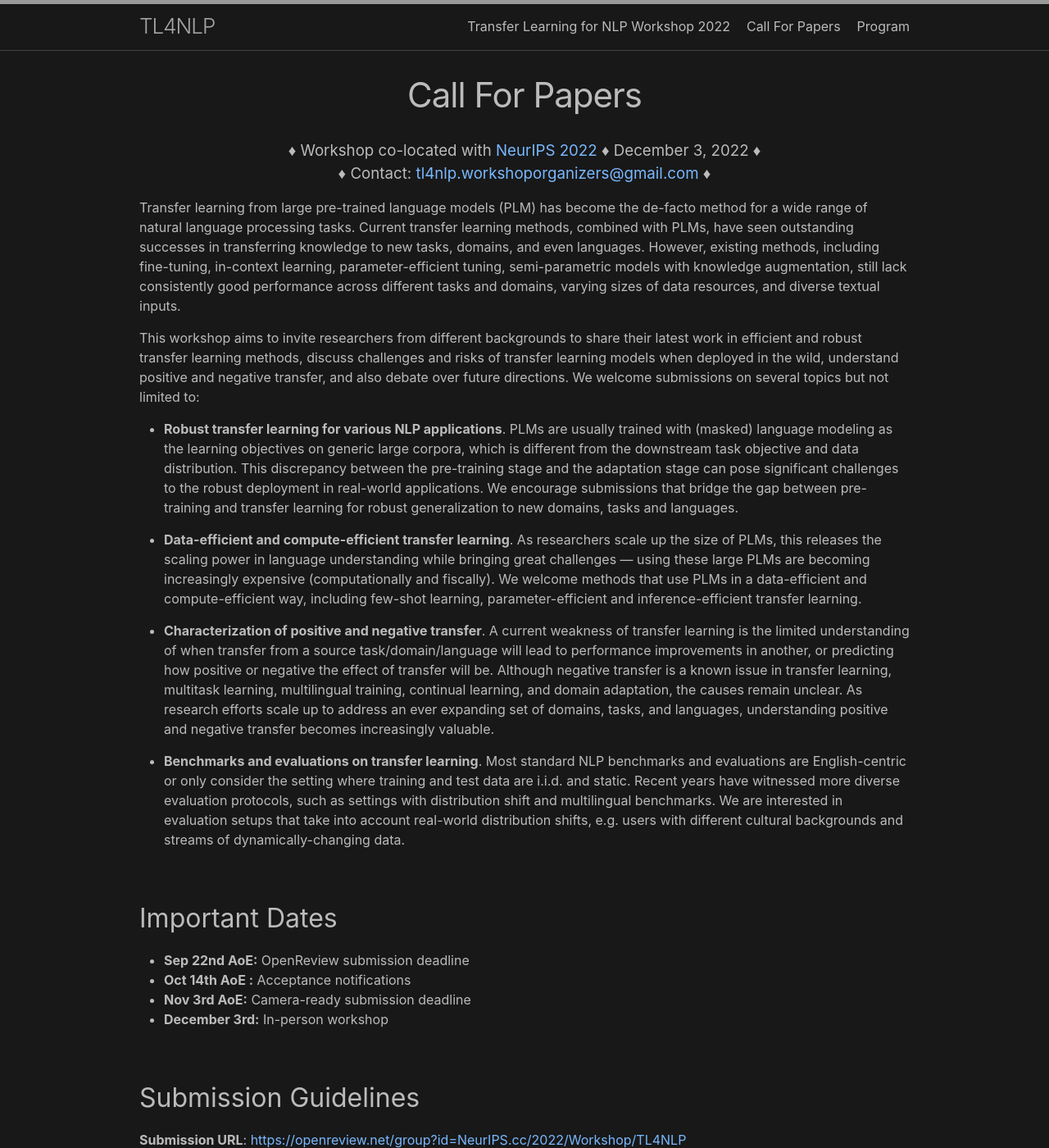
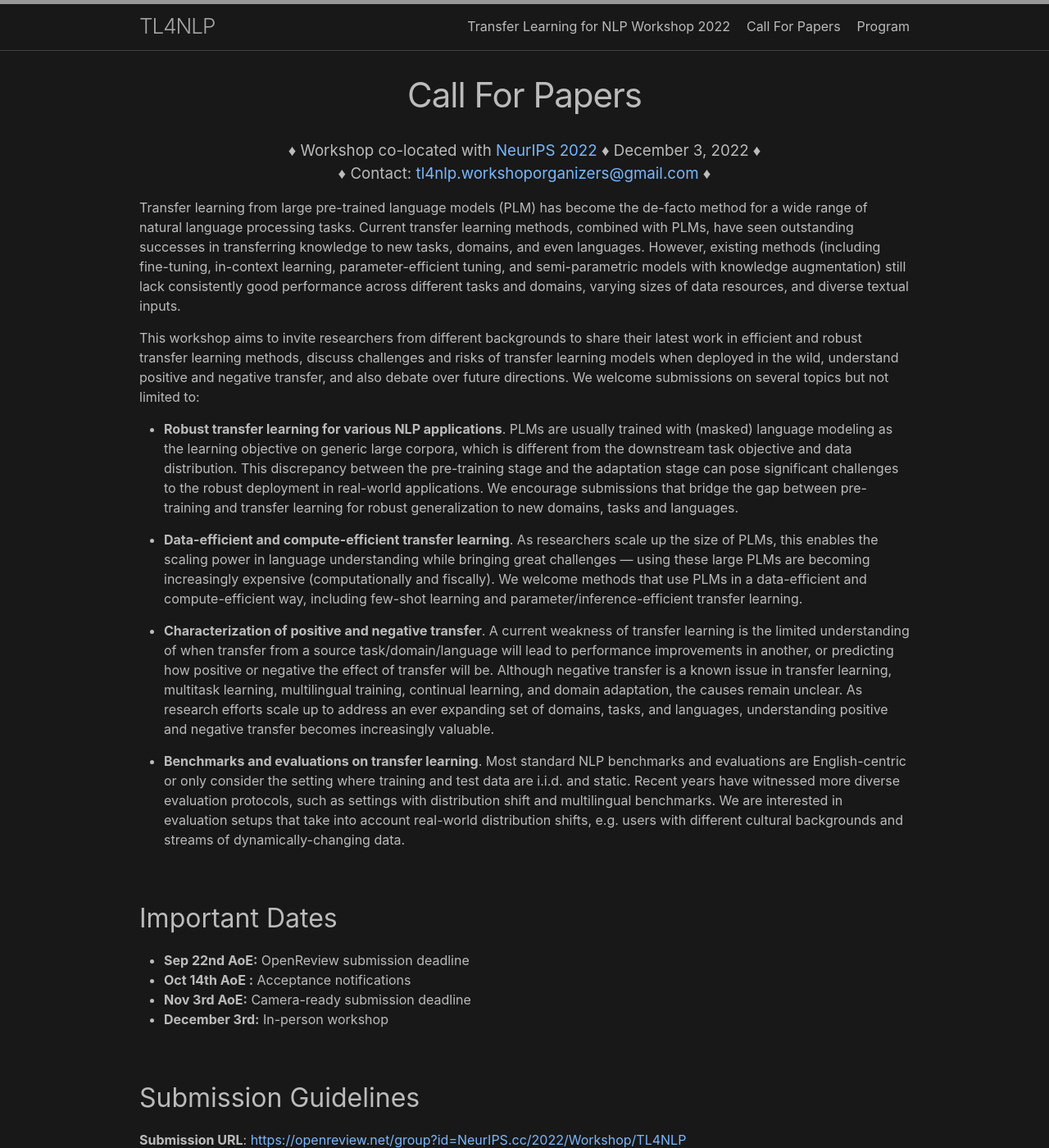
Before and after one commit to TL4NLP/TL4NLP.github.io, a Jekyll site: the page built from calls.markdown, in a window 1280 px wide and 1400 px high. Shown: the whole window at 82% size. Built offline with Jekyll 4.4.1, drawn with Linux system fonts in a browser that asks for light colours; some of the changed text lies outside the part shown.

Commit message:
minor edits

```diff
--- a/calls.markdown
+++ b/calls.markdown
@@ -5,13 +5,13 @@ permalink: /Calls/
 nav_order: 2
 ---
 
-Transfer learning from large pre-trained language models (PLM) has become the de-facto method for a wide range of natural language processing tasks. Current transfer learning methods, combined with PLMs, have seen outstanding successes in transferring knowledge to new tasks, domains, and even languages. However, existing methods, including fine-tuning, in-context learning, parameter-efficient tuning, semi-parametric models with knowledge augmentation, still lack consistently good performance across different tasks and domains, varying sizes of data resources, and diverse textual inputs.
+Transfer learning from large pre-trained language models (PLM) has become the de-facto method for a wide range of natural language processing tasks. Current transfer learning methods, combined with PLMs, have seen outstanding successes in transferring knowledge to new tasks, domains, and even languages. However, existing methods (including fine-tuning, in-context learning, parameter-efficient tuning, and semi-parametric models with knowledge augmentation) still lack consistently good performance across different tasks and domains, varying sizes of data resources, and diverse textual inputs.
 
 This workshop aims to invite researchers from different backgrounds to share their latest work in efficient and robust transfer learning methods, discuss challenges and risks of transfer learning models when deployed in the wild, understand positive and negative transfer, and also debate over future directions. We welcome submissions on several topics but not limited to:
 
-- **Robust transfer learning for various NLP applications**. PLMs are usually trained with (masked) language modeling as the learning objectives on generic large corpora, which is different from the downstream task objective and data distribution. This discrepancy between the pre-training stage and the adaptation stage can pose significant challenges to the robust deployment in real-world applications. We encourage submissions that bridge the gap between pre-training and transfer learning for robust generalization to new domains, tasks and languages.
+- **Robust transfer learning for various NLP applications**. PLMs are usually trained with (masked) language modeling as the learning objective on generic large corpora, which is different from the downstream task objective and data distribution. This discrepancy between the pre-training stage and the adaptation stage can pose significant challenges to the robust deployment in real-world applications. We encourage submissions that bridge the gap between pre-training and transfer learning for robust generalization to new domains, tasks and languages.
 
-- **Data-efficient and compute-efficient transfer learning**. As researchers scale up the size of PLMs, this releases the scaling power in language understanding while bringing great challenges — using these large PLMs are becoming increasingly expensive (computationally and fiscally). We welcome methods that use PLMs in a data-efficient and compute-efficient way, including few-shot learning, parameter-efficient and inference-efficient transfer learning.
+- **Data-efficient and compute-efficient transfer learning**. As researchers scale up the size of PLMs, this enables the scaling power in language understanding while bringing great challenges — using these large PLMs are becoming increasingly expensive (computationally and fiscally). We welcome methods that use PLMs in a data-efficient and compute-efficient way, including few-shot learning and parameter/inference-efficient transfer learning.
 
 - **Characterization of positive and negative transfer**. A current weakness of transfer learning is the limited understanding of when transfer from a source task/domain/language will lead to performance improvements in another, or predicting how positive or negative the effect of transfer will be. Although negative transfer is a known issue in transfer learning, multitask learning, multilingual training, continual learning, and domain adaptation, the causes remain unclear. As research efforts scale up to address an ever expanding set of domains, tasks, and languages, understanding positive and negative transfer becomes increasingly valuable.
 
```
Also changed, not shown: other parts of calls.markdown (+1 -1 lines).
